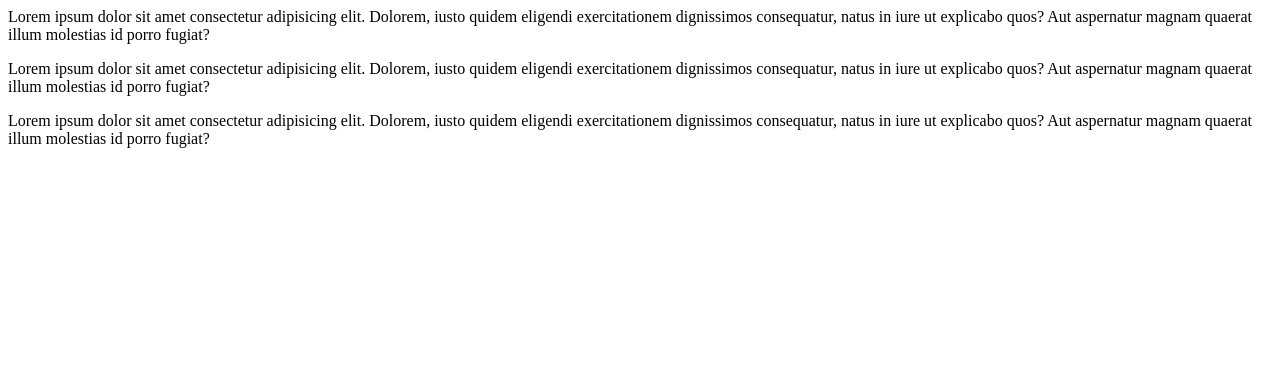
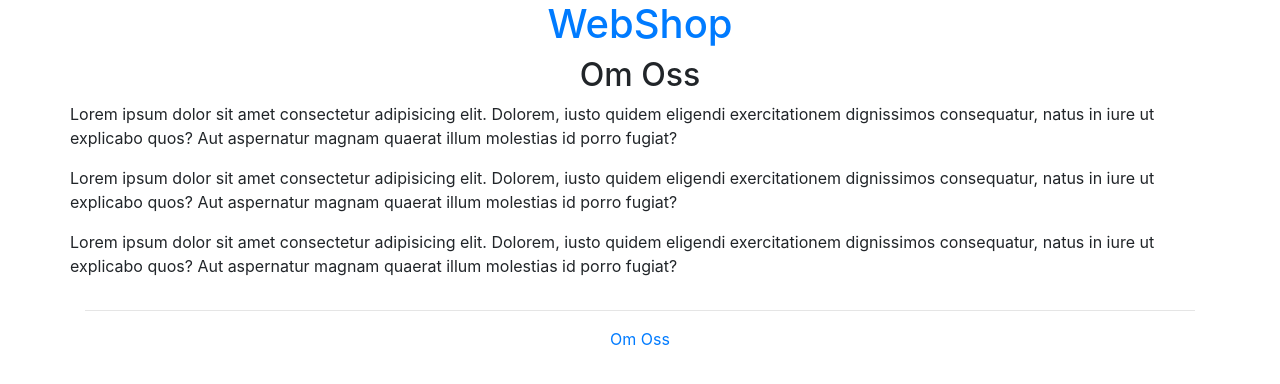
Before and after one commit to paraketsova/fakestore_php, a PHP site: page /?page=about in a window 1280 px wide. Shown: the top 384 px of the page. Run offline with PHP 8.4, Linux system fonts and the light colour scheme; some libraries are stand-ins or nearby versions.

Commit message:
Add footer, header

```diff
--- a/controllers/Controller.php
+++ b/controllers/Controller.php
@@ -33,16 +33,26 @@ class Controller
 
  private function about()
  {
-  //$this->getHeader("Om Oss");
+  $this->getHeader("Om Oss");
   $this->view->viewAboutPage();
-  //$this->getFooter();
+  $this->getFooter();
  }
+
+  private function getHeader($title)
+  {
+    $this->view->viewHeader($title);
+  }
+
+  private function getFooter()
+  {
+    $this->view->viewFooter();
+  }
 
  private function getAllProducts()
  {
-  //$this->getHeader("Välkommen");
+  $this->getHeader("");
   $products = $this->model->fetchAllProducts();
   $this->view->viewAllProducts($products);
-  //$this->getFooter();
+  $this->getFooter();
  }
 }
--- a/views/View.php
+++ b/views/View.php
@@ -2,6 +2,16 @@
 
 class View
 {
+ public function viewHeader($title)
+ {
+  include_once("views/include/header.php");
+ }
+
+ public function viewFooter()
+ {
+  include_once("views/include/footer.php");
+ }
+
  public function viewAboutPage()
  {
   include_once("views/include/about.php");
--- /dev/null
+++ b/views/include/footer.php
@@ -0,0 +1,8 @@
+</div>
+<hr>
+<p class="text-center">
+ <a href="?page=about">Om Oss</a>
+</p>
+</body>
+
+</html>
--- /dev/null
+++ b/views/include/header.php
@@ -0,0 +1,20 @@
+<!DOCTYPE html>
+<html lang="en">
+
+<head>
+ <meta charset="UTF-8">
+ <meta http-equiv="X-UA-Compatible" content="IE=edge">
+ <meta name="viewport" content="width=device-width, initial-scale=1.0">
+ <title><?php echo $title; ?> - WebShop</title>
+ <link rel="stylesheet" href="styles/bootstrap.css">
+ <link rel="stylesheet" href="styles/styles.css">
+</head>
+
+<body class="container">
+ <h1 class="text-center">
+  <a href="index.php">
+   WebShop
+  </a>
+ </h1>
+ <h2 class="text-center"><?php echo $title; ?></h2>
+ <div class="row">
```
